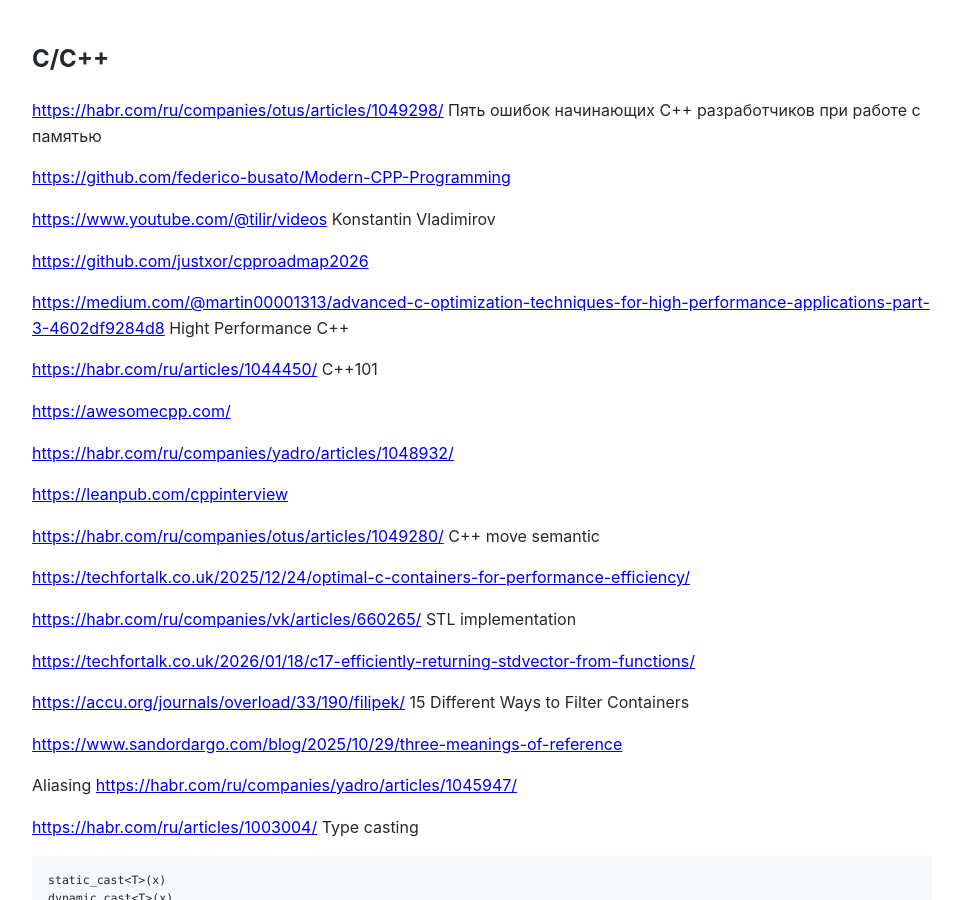
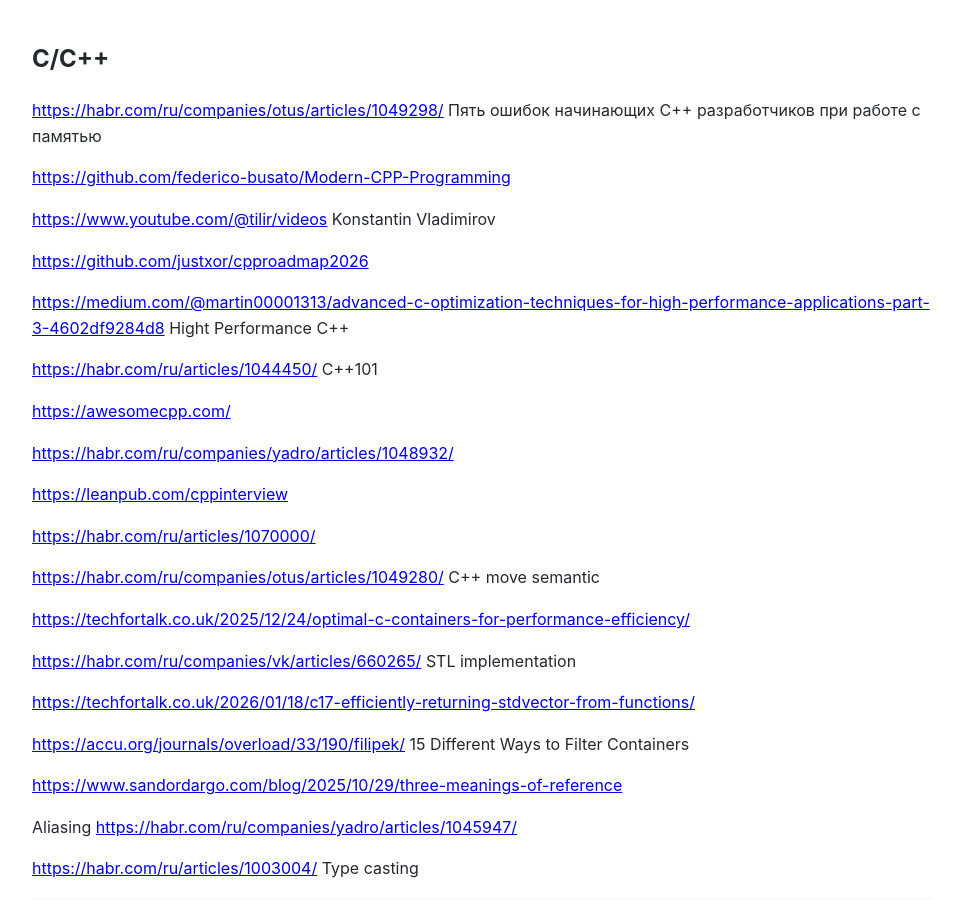
Before and after one commit to Michael-Lubinsky/michael-lubinsky.github.com, a Jekyll site: the page built from cpp/cpp.md, in a window 1280 px wide and 900 px high. Shown: the whole window, without its empty margins (158-1119 px from the left). Built offline with Jekyll 4.4.1, drawn with Linux system fonts in a browser that asks for light colours; our own code applies the rules of GitHub Pages for plain Markdown files.

Commit message:
Update cpp.md

```diff
--- a/cpp/cpp.md
+++ b/cpp/cpp.md
@@ -19,6 +19,7 @@
 
 <https://leanpub.com/cppinterview>
 
+<https://habr.com/ru/articles/1070000/>
 
 <https://habr.com/ru/companies/otus/articles/1049280/>  C++ move semantic
 
```
